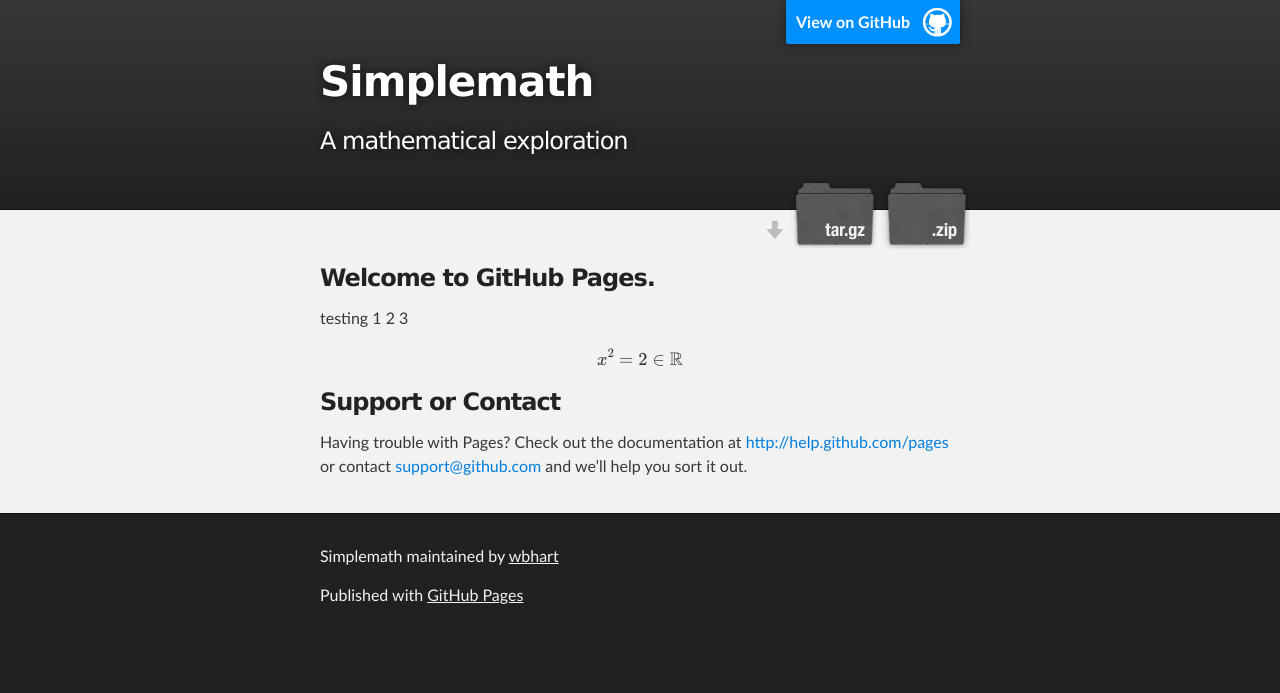
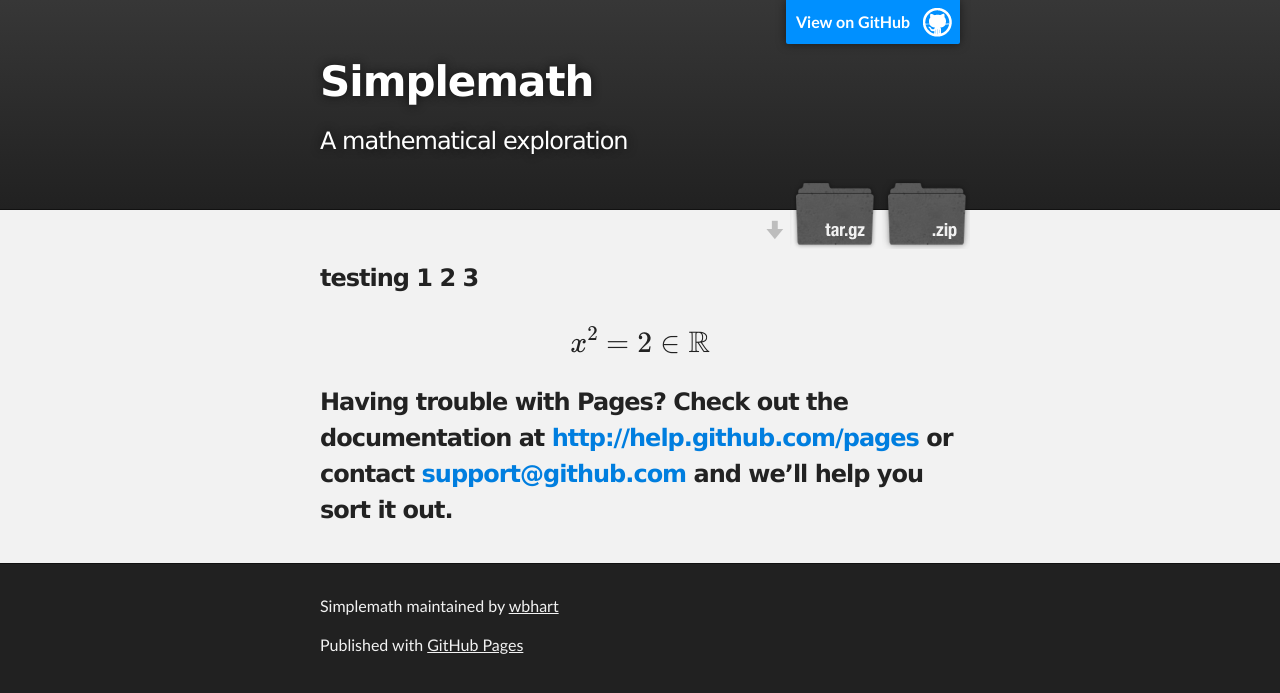
Before and after one commit to wbhart/SimpleMath, a Jekyll site: the page built from test.html, in a window 1280 px wide. Shown: the top 693 px of the page. Built offline with Jekyll 4.4.1, drawn with Linux system fonts in a browser that asks for light colours; formulas are drawn with MathJax 3.

Commit message:
Update default.html

```diff
--- a/_layouts/default.html
+++ b/_layouts/default.html
@@ -36,12 +36,9 @@
     <div id="main_content_wrap" class="outer">
       <section id="main_content" class="inner">
         <h3>
-<a name="welcome-to-github-pages" class="anchor" href="#welcome-to-github-pages"><span class="octicon octicon-link"></span></a>Welcome to GitHub Pages.</h3>
 
   {{ content }}
 
-<h3>
-<a name="support-or-contact" class="anchor" href="#support-or-contact"><span class="octicon octicon-link"></span></a>Support or Contact</h3>
 
 <p>Having trouble with Pages? Check out the documentation at <a href="http://help.github.com/pages">http://help.github.com/pages</a> or contact <a href="mailto:support@github.com">support@github.com</a> and we’ll help you sort it out.</p>
       </section>
```
